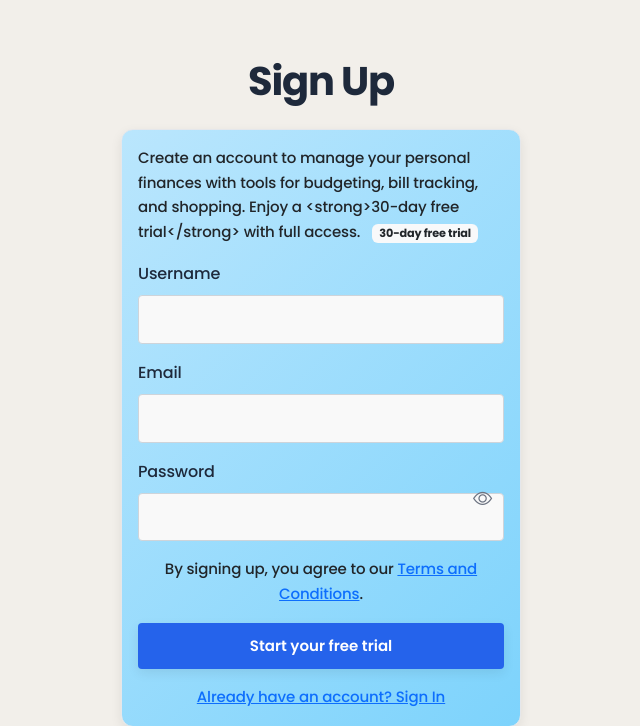
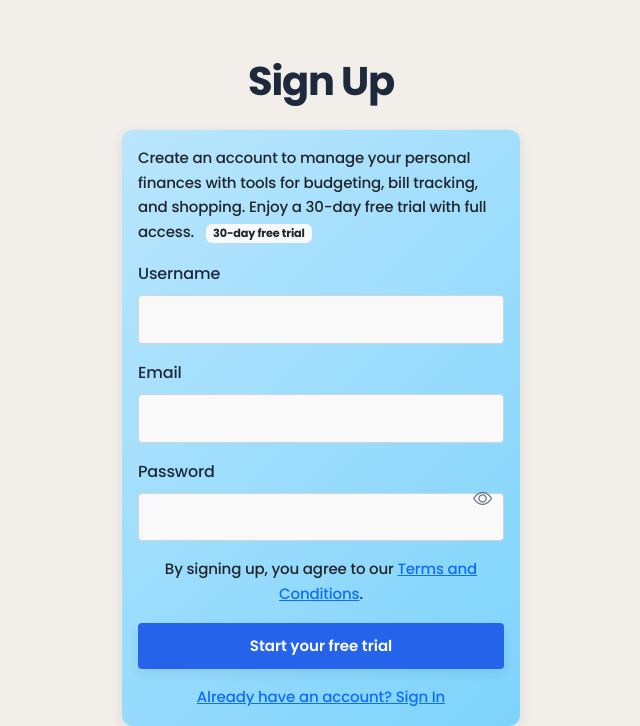
Before and after one commit to ficore-africa/PERSONAL_FINANCE, a Flask app: page /users/signup in a window 1280 px wide. Shown: the part 136-862 px from the top of the page, without its empty margins (319-959 px from the left). Run offline with Flask 3, Linux system fonts and the light colour scheme; parts of the project's set-up code (start-up, migrations or seed data) failed here and were passed over; some libraries are stand-ins or nearby versions.

Commit message:
Update signup.html

```diff
--- a/personal_finance/templates/users/signup.html
+++ b/personal_finance/templates/users/signup.html
@@ -16,7 +16,7 @@
                     </div>
                 {% endif %}
             {% endwith %}
-            <p class="mb-3">{{ t('general_signup_description', default='Create an account to manage your personal finances with tools for budgeting, bill tracking, and shopping. Enjoy a <strong>30-day free trial</strong> with full access.') | escape }} <span class="badge bg-light text-dark ms-2"><strong>30-day free trial</strong></span></p>
+            <p class="mb-3">{{ t('general_signup_description', default='Create an account to manage your personal finances with tools for budgeting, bill tracking, and shopping. Enjoy a 30-day free trial with full access.') | escape }} <span class="badge bg-light text-dark ms-2">30-day free trial</span></p>
             <form class="validate-form needs-validation" method="POST" action="{{ url_for('users.signup') }}" novalidate aria-labelledby="signup-form-title">
                 {{ form.hidden_tag() }}
                 <div class="form-group mb-3">
@@ -59,7 +59,7 @@
                     <p>{{ t('general_agree_to_terms', default='By signing up, you agree to our') | escape }} <a href="{{ url_for('general_bp.terms') | escape }}" aria-label="{{ t('general_terms', default='Terms of Service') | escape }}">{{ t('general_terms', default='Terms of Service') | escape }}</a>.</p>
                 </div>
                 <div class="text-center">
-                    <button type="submit" class="btn btn-primary" aria-label="{{ t('general_create_account', default='Start your free trial') | escape }}">{{ t('general_create_account', default='Start your free trial') | escape }}</button>
+                    <button type="submit" class="btn btn-primary" aria-label="{{ t('general_create_account', default='Start your free ') | escape }}">{{ t('general_create_account', default='Start your free trial') | escape }}</button>
                 </div>
                 <div class="text-center mt-3">
                     <a href="{{ url_for('users.login') | escape }}" aria-label="{{ t('general_already_have_account', default='Already have an account? Sign In') | escape }}">{{ t('general_already_have_account', default='Already have an account? Sign In') | escape }}</a>
```
